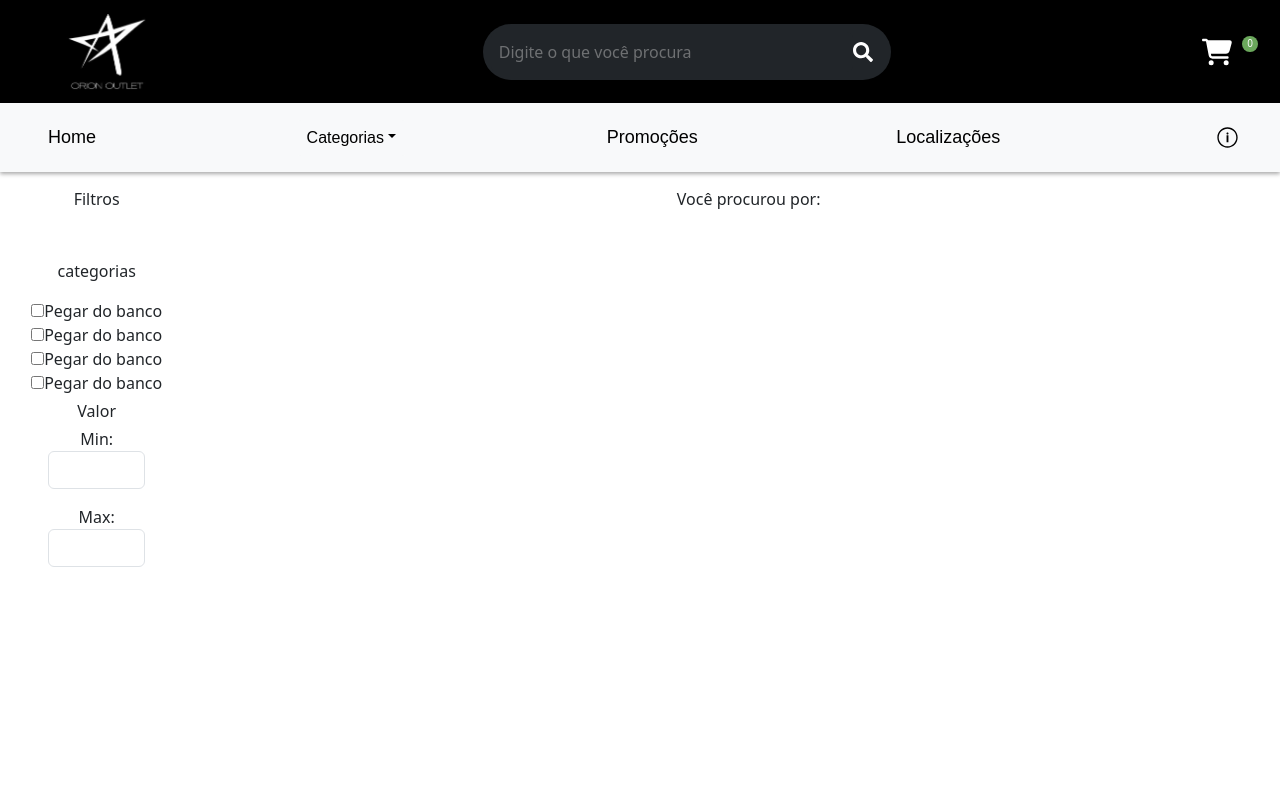
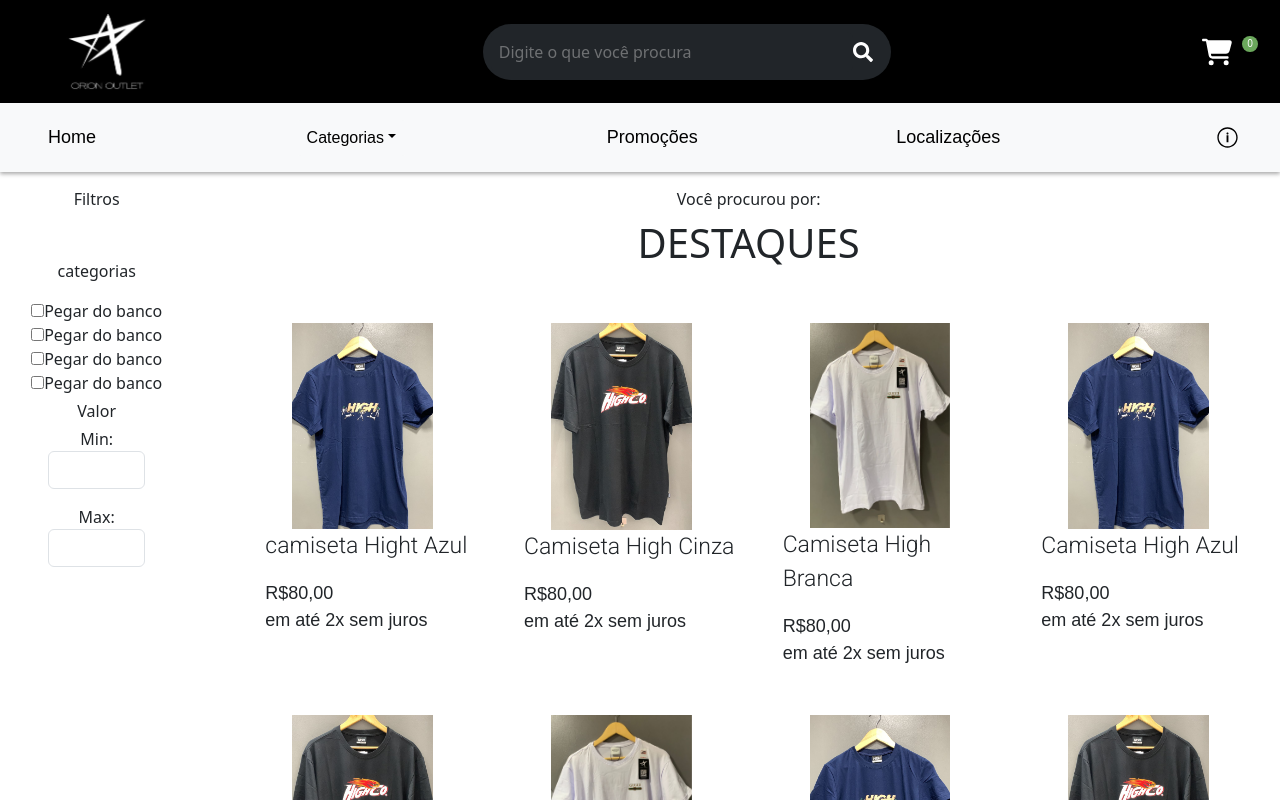
Before and after one commit to GustavoAssuncao02/orion-outlet, a React (Create React App) app: page /Search in a window 1280 px wide. Shown: the top 800 px of the page. Built offline with nearby package versions, Linux system fonts and the light colour scheme; a web font is replaced by a local one.

Commit message:
Update Search.js

```diff
--- a/src/pages/Search/Search.js
+++ b/src/pages/Search/Search.js
@@ -1,8 +1,50 @@
 import React from 'react'
 import '../Search/Search.css'
 import NavBar from '../../components/NavBar/NavBar.js'
+import Shirt2 from "../../assets/Images/Products/shirt2.png";
+import Shirt3 from "../../assets/Images/Products/shirt3.png";
+import Shirt4 from "../../assets/Images/Products/shirt4.png";
 
 function Search() {
+
+    const shirtImages = [
+        { image: Shirt2, name: "camiseta Hight Azul" },
+        { image: Shirt3, name: "Camiseta High Cinza" },
+        { image: Shirt4, name: "Camiseta High Branca" },
+        { image: Shirt2, name: "Camiseta High Azul" },
+        { image: Shirt3, name: "Camiseta High Cinza" },
+        { image: Shirt4, name: "Camiseta High Branca" },
+        { image: Shirt2, name: "Camiseta High Azul" },
+        { image: Shirt3, name: "Camiseta High Cinza" },
+        { image: Shirt4, name: "Camiseta High Branca" },
+        { image: Shirt2, name: "Camiseta High Azul" },
+        { image: Shirt3, name: "Camiseta High Cinza" },
+        { image: Shirt2, name: "Camiseta High Azul" },
+        { image: Shirt3, name: "Camiseta High Cinza" },
+        { image: Shirt4, name: "Camiseta High Branca" },
+    ];
+
+    const chunkArray = (array, size) => {
+        const chunkedArr = [];
+        for (let i = 0; i < array.length; i += size) {
+            chunkedArr.push(array.slice(i, i + size));
+        }
+        return chunkedArr;
+    };
+
+    const chunkedShirtImages = chunkArray(shirtImages, 4);
+    const addEmptySpaces = (chunks, size) => {
+        return chunks.map(chunk => {
+            if (chunk.length < size) {
+                const emptyItems = Array(size - chunk.length).fill({ image: "", name: "" });
+                return [...chunk, ...emptyItems];
+            }
+            return chunk;
+        });
+    };
+
+    const paddedChunkedShirtImages = addEmptySpaces(chunkedShirtImages, 4);
+
     return (
         <div>
             <NavBar></NavBar>
@@ -44,6 +86,46 @@
                     <div className="col-10">
                         Você procurou por:
                         <div>
+                            <div className="container">
+                                <h1 className="text-center pt-2 pb-4">DESTAQUES</h1>
+                                <div id="carousel" className="">
+                                    <div className="">
+                                        {paddedChunkedShirtImages.map((row, index) => (
+                                            <div
+                                                key={index}
+                                                className={`pt-4 pb-4 ${index === 0 ? "active" : ""}`}
+                                            >
+                                                <div className="container ps-3">
+                                                    <div className="row">
+                                                        {row.map((shirt, shirtIndex) => (
+                                                            <div key={shirtIndex} className="col d-flex">
+                                                                <div className="align-items-start">
+                                                                    <img
+                                                                        className="items-carousel"
+                                                                        src={shirt.image}
+                                                                        alt="shirt"
+                                                                    />
+                                                                    <div className="card-body">
+                                                                        <p id="Product-name" className="card-text">
+                                                                            {shirt.name}
+                                                                        </p>
+                                                                        <div id="price" className="d-flex align-items-start">
+                                                                            <div className="btn-group">
+                                                                                <p className="card-text">R$80,00</p>
+                                                                            </div>
+                                                                        </div>
+                                                                        <p className="card-text">em até 2x sem juros</p>
+                                                                    </div>
+                                                                </div>
+                                                            </div>
+                                                        ))}
+                                                    </div>
+                                                </div>
+                                            </div>
+                                        ))}
+                                    </div>
+                                </div>
+                            </div>
 
                         </div>
                     </div>
```
